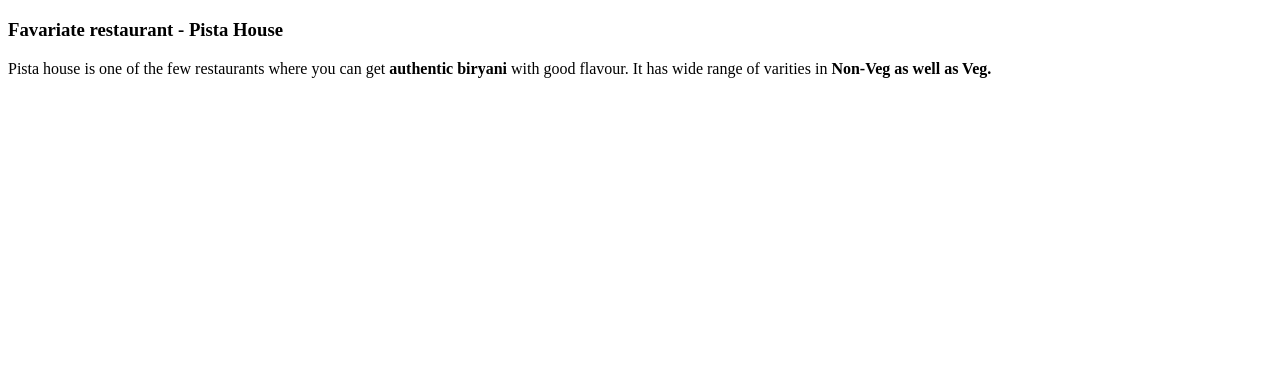
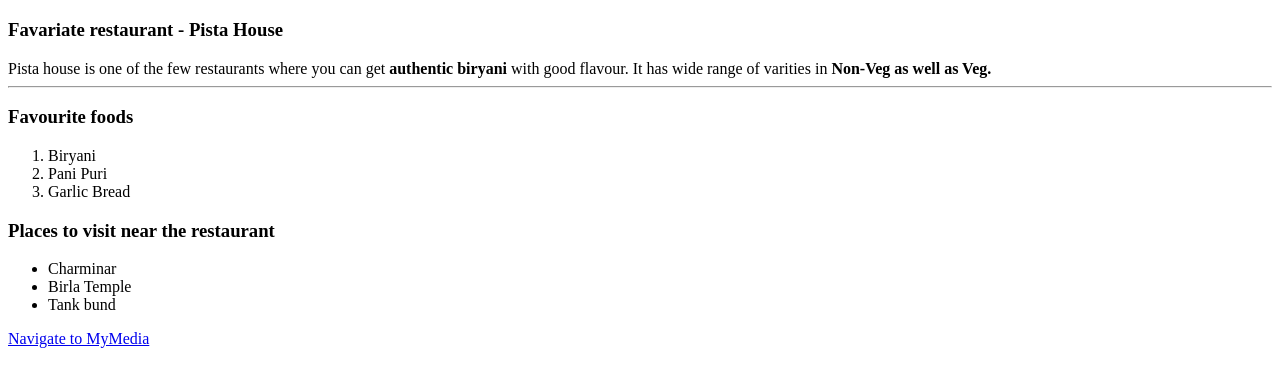
Before and after one commit to 44-563-Web-Apps-S24/44563-webapps-s24-assignment3-s571487, a plain HTML site: page index.html in a window 1280 px wide. Shown: the part 61-448 px from the top of the page. Drawn offline with Linux system fonts and the light colour scheme.

Commit message:
index and mymedia

```diff
--- a/index.html
+++ b/index.html
@@ -10,5 +10,19 @@
         <h3> Favariate restaurant - Pista House</h3>
         <body>Pista house is one of the few restaurants where you can get <b>authentic biryani</b> with good flavour. It has wide range of
         varities in <b>Non-Veg as well as Veg.</b></body>
+        <hr>
+        <h3>Favourite foods</h3>
+        <ol>
+            <li>Biryani</li>
+            <li>Pani Puri</li>
+            <li>Garlic Bread</li>
+        </ol>
+        <h3>Places to visit near the restaurant</h3>
+        <ul>
+            <li>Charminar</li>
+            <li>Birla Temple</li>
+            <li>Tank bund</li>
+        </ul>
+        <a href="mymedia.html">Navigate to MyMedia</a>
     </body>
 </html>
```
Also changed, not shown: mymedia.html (added, +12 -0 lines), IMG-20240123-WA0002.jpg (added).
